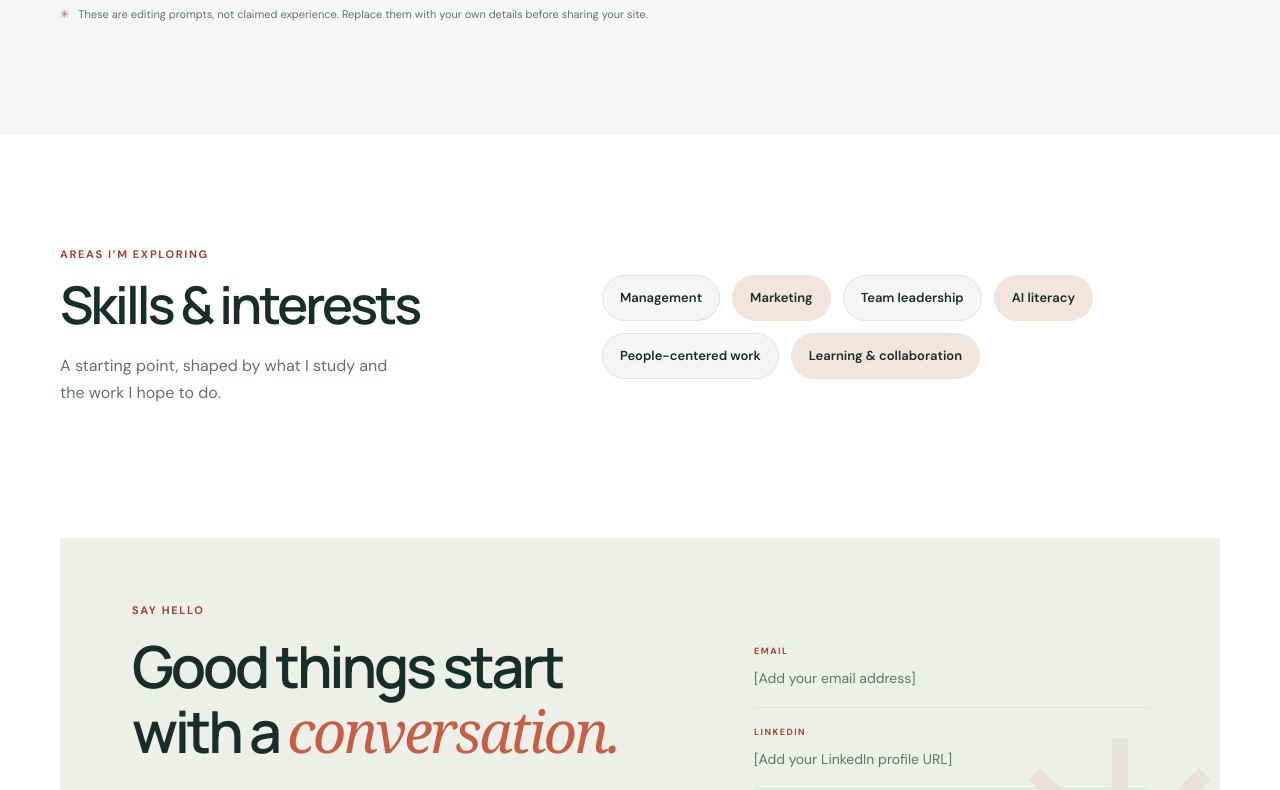
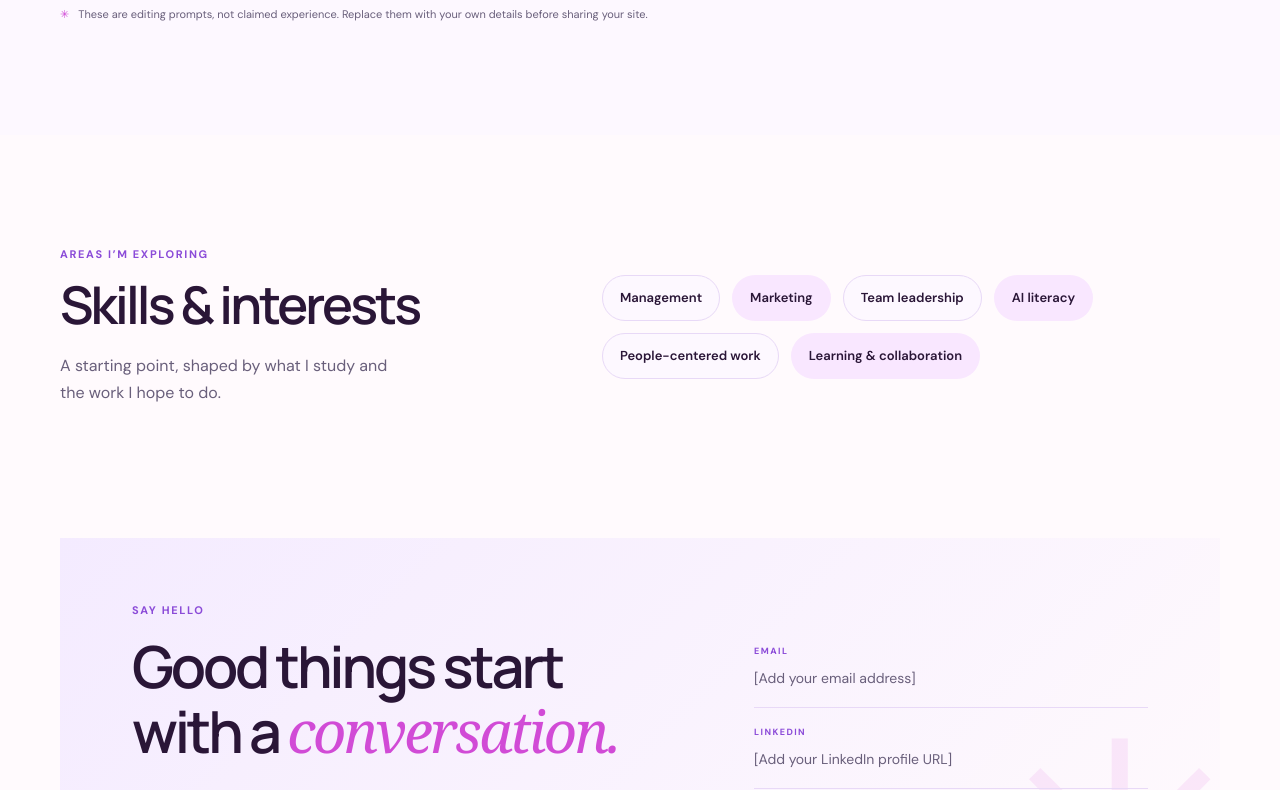
Before and after one commit to lunamolla/lunapersonalpage.github.io, a plain HTML site: page index.html in a window 1280 px wide. Shown: the part 2010-2800 px from the top of the page. Drawn offline with Linux system fonts and the light colour scheme.

Commit message:
Update site to a pink and purple palette with light and dark mode support.

```diff
--- a/styles.css
+++ b/styles.css
@@ -1,17 +1,17 @@
-/* Luna Molla portfolio — edit the color tokens below to personalize the palette. */
+/* Luna Molla portfolio — pink and purple palette edit */
 :root {
   color-scheme: light;
-  --page: #f6f7f4;
-  --surface: #ffffff;
-  --surface-soft: #edf0e9;
-  --ink: #172e2a;
-  --muted: #62726c;
-  --line: #dce3db;
-  --accent: #c65e43;
-  --accent-dark: #9f452f;
-  --accent-soft: #f3e5dc;
-  --green: #567b68;
-  --shadow: 0 22px 65px rgb(29 50 42 / 9%);
+  --page: #fdf8ff;
+  --surface: #fffafd;
+  --surface-soft: #f4ebff;
+  --ink: #2a1637;
+  --muted: #695f7b;
+  --line: #e8d9f7;
+  --accent: #d14bd6;
+  --accent-dark: #8b4bd8;
+  --accent-soft: #f9e7ff;
+  --green: #7a69d9;
+  --shadow: 0 22px 65px rgb(83 44 104 / 12%);
   --serif: Georgia, 'Times New Roman', serif;
   --sans: 'DM Sans', Arial, sans-serif;
   --display: 'Manrope', 'DM Sans', Arial, sans-serif;
@@ -19,17 +19,17 @@
 }
 :root[data-theme="dark"] {
   color-scheme: dark;
-  --page: #111b19;
-  --surface: #1b2925;
-  --surface-soft: #202f2a;
-  --ink: #ecf1e9;
-  --muted: #b0bdb4;
-  --line: #35453e;
-  --accent: #f08b6e;
-  --accent-dark: #ffad92;
-  --accent-soft: #3a2b27;
-  --green: #9bc0a8;
-  --shadow: 0 22px 65px rgb(0 0 0 / 24%);
+  --page: #170e1c;
+  --surface: #201529;
+  --surface-soft: #2a1c35;
+  --ink: #f9efff;
+  --muted: #d5c7e6;
+  --line: #48355d;
+  --accent: #f39ae5;
+  --accent-dark: #d3a2ff;
+  --accent-soft: #3a253d;
+  --green: #bca9ff;
+  --shadow: 0 22px 65px rgb(0 0 0 / 26%);
 }
 * { box-sizing: border-box; }
 html { scroll-behavior: smooth; scroll-padding-top: 90px; }
@@ -76,10 +76,10 @@ h1 span, h2 em { color: var(--accent); font-family: var(--serif); font-weight: 4
 .hero-note { display: flex; align-items: center; gap: 9px; margin: 34px 0 0; color: var(--muted); font-size: 12px; }
 .status-dot { width: 7px; height: 7px; border-radius: 50%; background: var(--green); box-shadow: 0 0 0 4px color-mix(in srgb, var(--green) 15%, transparent); }
 .hero-art { position: relative; width: min(100%, 450px); aspect-ratio: 1 / .95; justify-self: end; isolation: isolate; }
-.hero-art::before { position: absolute; inset: 9% 5% 7% 15%; z-index: -2; border-radius: 47% 53% 54% 46% / 49% 39% 61% 51%; background: var(--surface-soft); content: ''; transform: rotate(-8deg); }
+.hero-art::before { position: absolute; inset: 9% 5% 7% 15%; z-index: -2; border-radius: 47% 53% 54% 46% / 49% 39% 61% 51%; background: linear-gradient(135deg, var(--surface-soft), rgba(255,255,255,0)); content: ''; transform: rotate(-8deg); }
 .art-orbit { position: absolute; z-index: -1; top: 9%; left: 7%; width: 83%; height: 79%; border: 1px solid color-mix(in srgb, var(--green) 60%, transparent); border-radius: 50%; transform: rotate(-28deg); }
 .orbit-two { top: 17%; left: 16%; width: 77%; height: 76%; border-color: color-mix(in srgb, var(--accent) 45%, transparent); transform: rotate(38deg); }
-.art-sun { position: absolute; top: 16%; right: 16%; width: 108px; aspect-ratio: 1; border-radius: 50%; background: var(--accent-soft); }
+.art-sun { position: absolute; top: 16%; right: 16%; width: 108px; aspect-ratio: 1; border-radius: 50%; background: linear-gradient(135deg, var(--accent-soft), #f8d6ff); }
 .art-card { position: absolute; display: flex; flex-direction: column; background: var(--surface); box-shadow: var(--shadow); }
 .art-card-top { top: 20%; left: 7%; width: 49%; min-height: 205px; justify-content: center; padding: 27px; border-radius: 4px 4px 52px 4px; transform: rotate(-5deg); }
 .mini-label { color: var(--muted); font-size: 9px; font-weight: 700; letter-spacing: .15em; text-transform: uppercase; }
@@ -111,14 +111,14 @@ h1 span, h2 em { color: var(--accent); font-family: var(--serif); font-weight: 4
 .cards-grid { display: grid; grid-template-columns: repeat(3, 1fr); gap: 18px; }
 .experience-card { display: flex; flex-direction: column; min-height: 335px; padding: 27px; border: 1px solid var(--line); background: var(--surface); transition: transform .25s ease, box-shadow .25s ease, border-color .25s ease; }
 .experience-card:hover { transform: translateY(-5px); border-color: color-mix(in srgb, var(--accent) 55%, var(--line)); box-shadow: var(--shadow); }
-.card-featured { background: var(--ink); color: var(--page); }
+.card-featured { background: linear-gradient(180deg, var(--ink), #38274d); color: var(--page); }
 .card-top { display: flex; align-items: center; justify-content: space-between; margin-bottom: 35px; }
 .card-index { color: var(--muted); font: 500 16px var(--serif); }
 .card-featured .card-index { color: color-mix(in srgb, var(--page) 60%, transparent); }
 .card-icon { display: grid; width: 34px; height: 34px; place-items: center; border: 1px solid var(--line); border-radius: 50%; color: var(--accent); font-size: 17px; }
 .card-featured .card-icon { border-color: color-mix(in srgb, var(--page) 30%, transparent); }
 .card-kicker { margin-bottom: 10px; color: var(--accent-dark); font-size: 9px; font-weight: 700; letter-spacing: .14em; }
-.card-featured .card-kicker { color: #ffb59d; }
+.card-featured .card-kicker { color: #ffbbeb; }
 .experience-card h3 { margin-bottom: 10px; font: 600 21px/1.3 var(--display); letter-spacing: -.03em; }
 .experience-card > p:not(.card-kicker) { margin-bottom: 24px; color: var(--muted); font-size: 13px; line-height: 1.7; }
 .card-featured > p:not(.card-kicker) { color: color-mix(in srgb, var(--page) 72%, transparent); }
@@ -136,7 +136,7 @@ h1 span, h2 em { color: var(--accent); font-family: var(--serif); font-weight: 4
 .skill-list li:hover { transform: translateY(-2px); border-color: var(--accent); }
 .skill-list li:nth-child(2n) { border-color: transparent; background: var(--accent-soft); }
 .contact-section { padding-top: 20px; background: var(--surface); }
-.contact-panel { position: relative; display: grid; grid-template-columns: 1fr .72fr; gap: 75px; overflow: hidden; padding: 65px 72px; background: var(--surface-soft); }
+.contact-panel { position: relative; display: grid; grid-template-columns: 1fr .72fr; gap: 75px; overflow: hidden; padding: 65px 72px; background: linear-gradient(135deg, var(--surface-soft), rgba(255,255,255,0)); }
 .contact-copy { position: relative; z-index: 1; }
 .contact-copy .eyebrow { margin-bottom: 15px; }
 .contact-copy h2 { font-size: clamp(38px, 4.8vw, 58px); }
```
